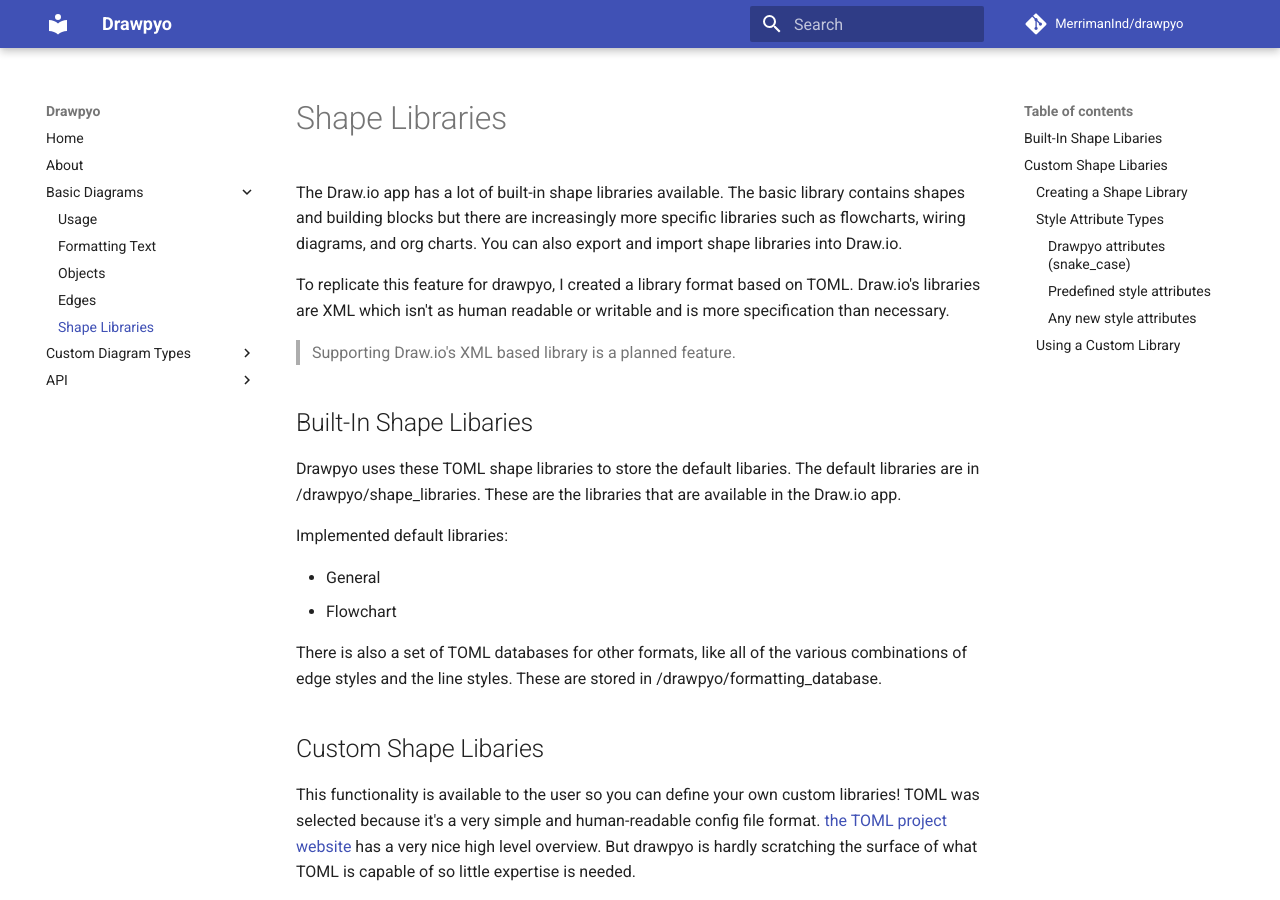
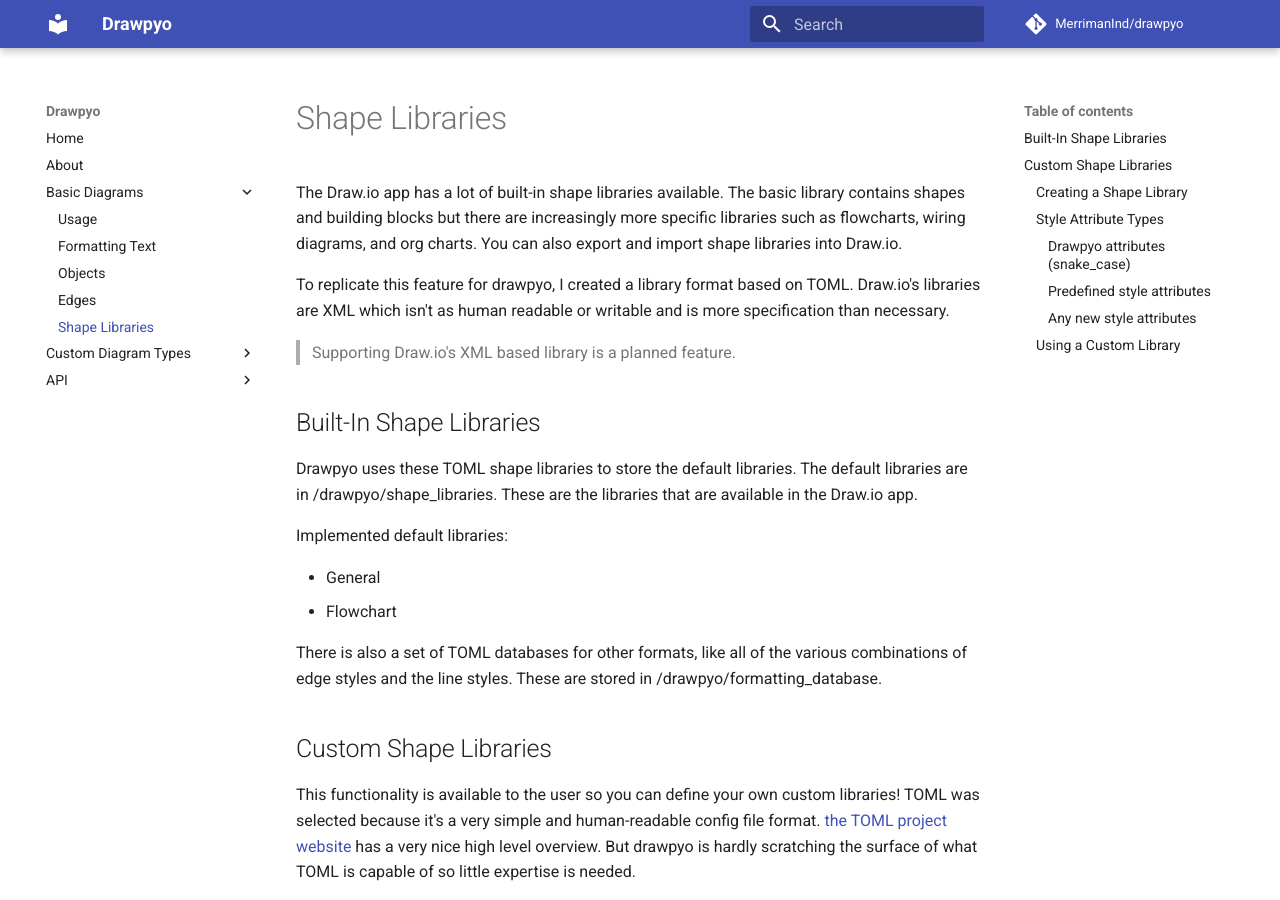
Before and after one commit to MerrimanInd/drawpyo, an MkDocs documentation site: the page built from docs/usage/shape_libs.md, in a window 1280 px wide and 900 px high. Built offline with MkDocs 1.6.1 and Material for MkDocs 9.7.7, drawn with Linux system fonts in a browser that asks for light colours; comment, search, counter and statistics services are not loaded.

Commit message:
Fix typo (was Libaries, is Libraries)

```diff
--- a/docs/usage/shape_libs.md
+++ b/docs/usage/shape_libs.md
@@ -6,9 +6,9 @@
 
 > Supporting Draw.io's XML based library is a planned feature.
 
-## Built-In Shape Libaries
+## Built-In Shape Libraries
 
-Drawpyo uses these TOML shape libraries to store the default libaries. The default libraries are in /drawpyo/shape_libraries. These are the libraries that are available in the Draw.io app.
+Drawpyo uses these TOML shape libraries to store the default libraries. The default libraries are in /drawpyo/shape_libraries. These are the libraries that are available in the Draw.io app.
 
 Implemented default libraries:
 
@@ -17,7 +17,7 @@
 
 There is also a set of TOML databases for other formats, like all of the various combinations of edge styles and the line styles. These are stored in /drawpyo/formatting_database.
 
-## Custom Shape Libaries
+## Custom Shape Libraries
 
 This functionality is available to the user so you can define your own custom libraries! TOML was selected because it's a very simple and human-readable config file format. [the TOML project website](https://toml.io/) has a very nice high level overview. But drawpyo is hardly scratching the surface of what TOML is capable of so little expertise is needed.
 
```
